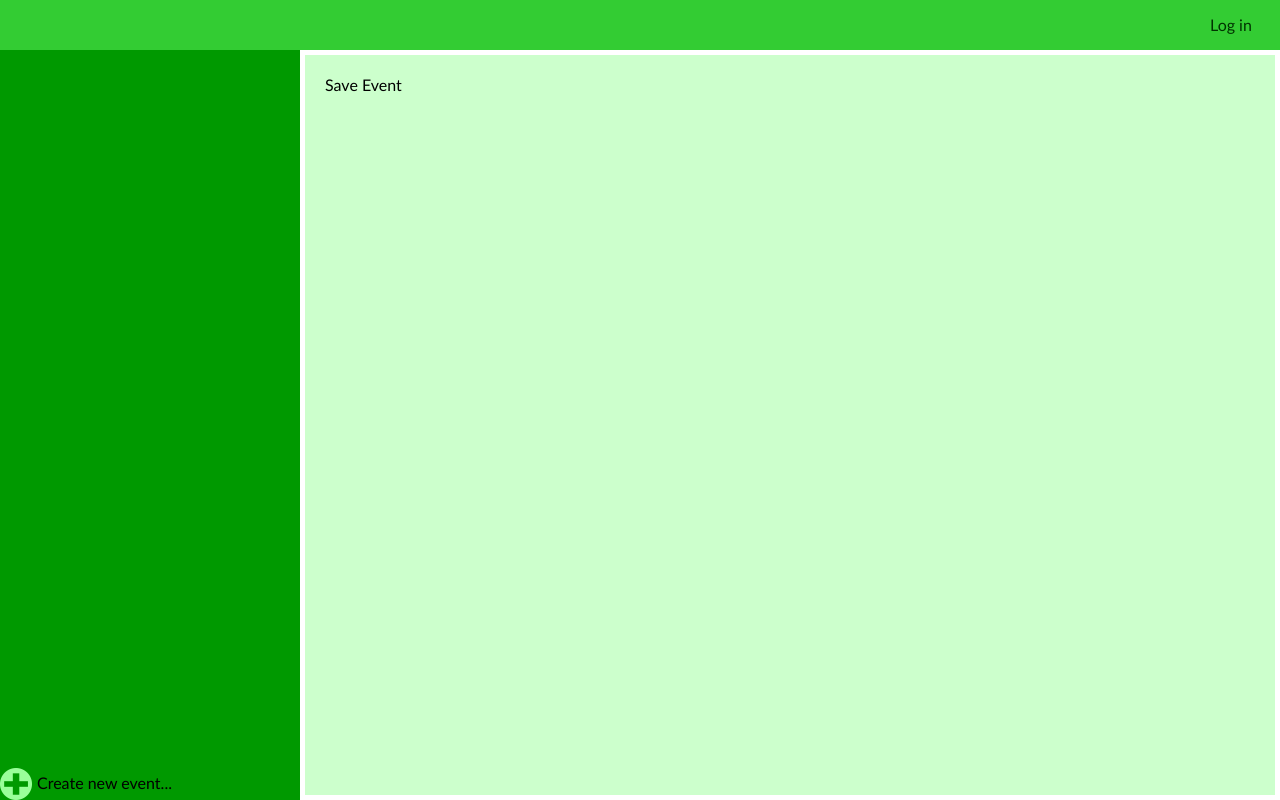
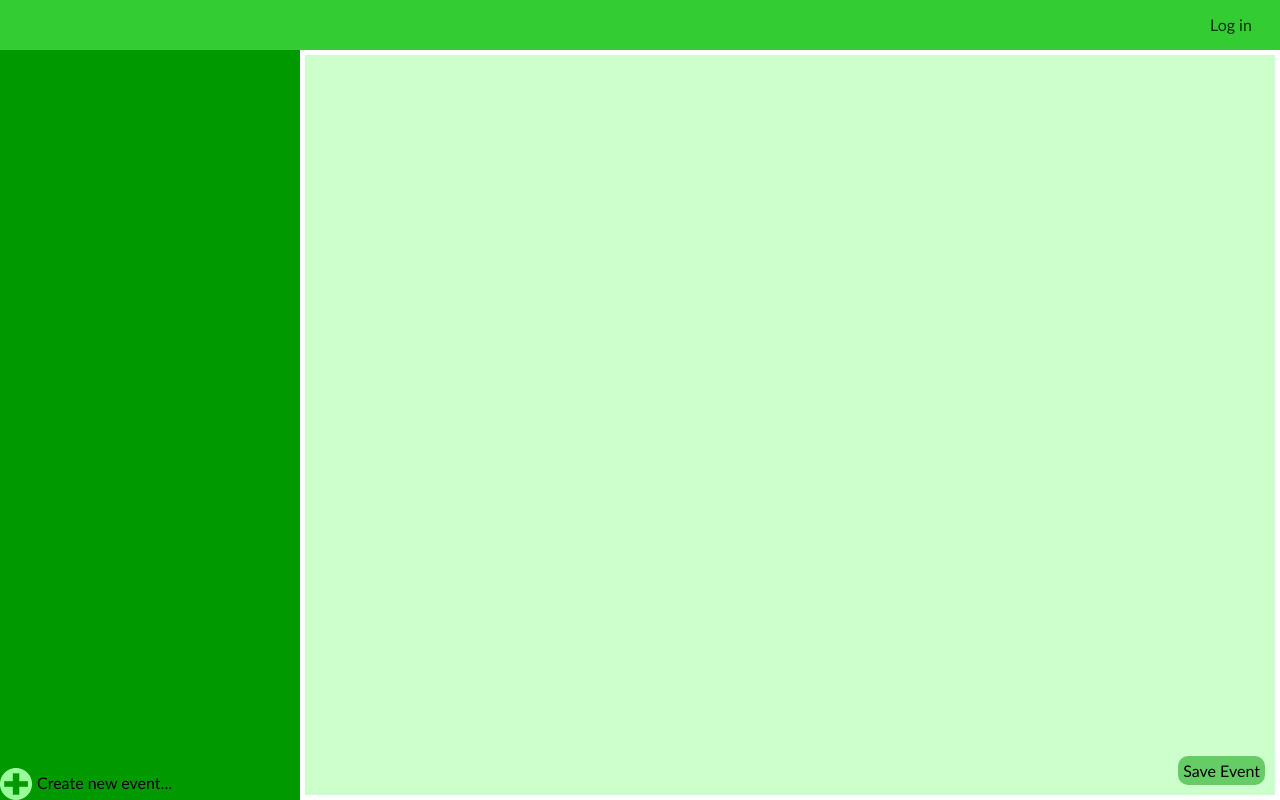
Before and after one commit to Hackathon-UCSC-2015/HackUCSC-2015, a plain HTML site: page client/index.html in a window 1280 px wide. Drawn offline with nearby package versions, Linux system fonts and the light colour scheme.

Commit message:
SaveButtonStyle

```diff
--- a/client/index.html
+++ b/client/index.html
@@ -28,7 +28,7 @@
             <h2 class="editable"></h2>
             <span></span>
             <p id="description"></p>
-            <div id="saveButton">Save Event</button>
+            <div id="saveButton" class="noselect">Save Event</button>
         </div>
     </body>
 </html>
--- a/client/stylesheet.css
+++ b/client/stylesheet.css
@@ -98,11 +98,11 @@ body{
   background-position: center center;
   background-repeat: no-repeat;
 }
-.plusButton:hover {
+.plusButton:hover, #saveButton:hover {
 	color:#3333cc;
 	cursor: pointer;
 }
-.plusButton:active {
+.plusButton:active, #saveButton:active {
 	color:#6666ff;
 	cursor:pointer;
 }
@@ -122,5 +122,11 @@ body{
 
 }
 #saveButton {
-    float:bottom;
+    position:fixed;
+	bottom:10px;
+	right:10px;
+	padding:5px;
+	margin:5px;
+	background-color:#66cc66;
+	border-radius:10px;
 }
```
